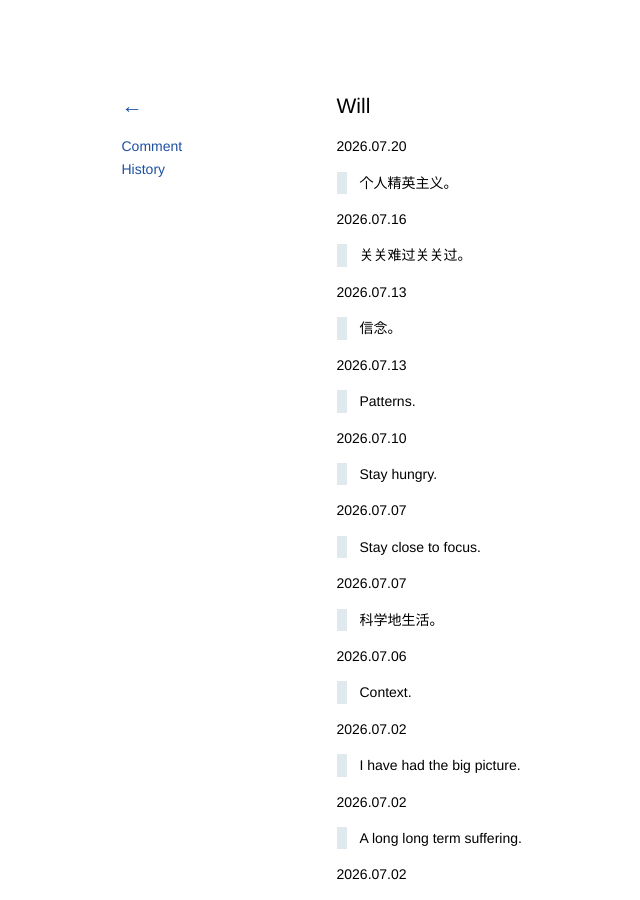
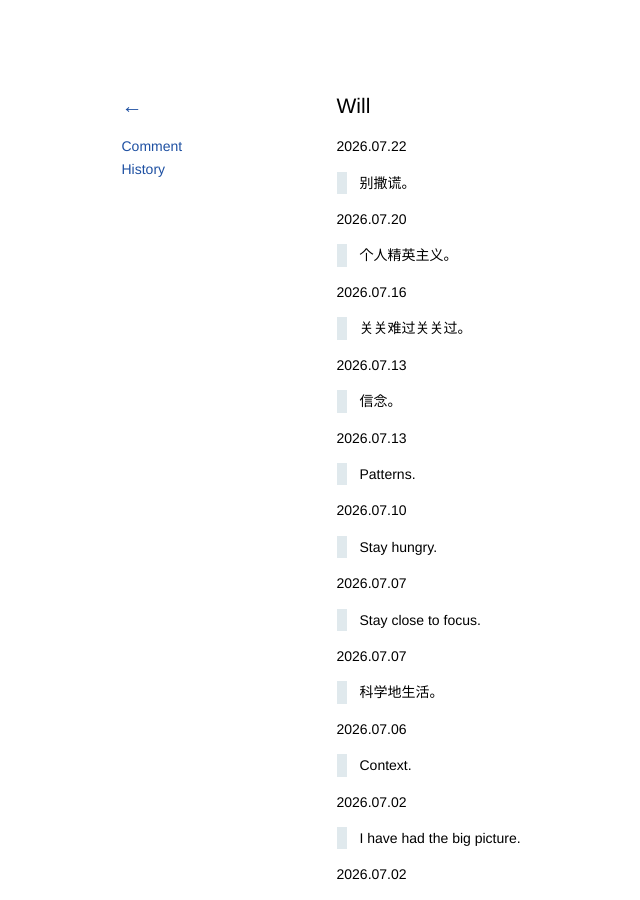
Before and after one commit to kidlj/awei, a Jekyll site: the page built from _wiki/will.md, in a window 1280 px wide and 900 px high. Shown: the whole window, without its empty margins (11-651 px from the left). Built offline with Jekyll 4.4.1, drawn with Linux system fonts in a browser that asks for light colours.

Commit message:
update will

```diff
--- a/_wiki/will.md
+++ b/_wiki/will.md
@@ -1,6 +1,10 @@
 ---
 title: Will
 ---
+
+2026.07.22
+
+> 别撒谎。
 
 2026.07.20
 
```
